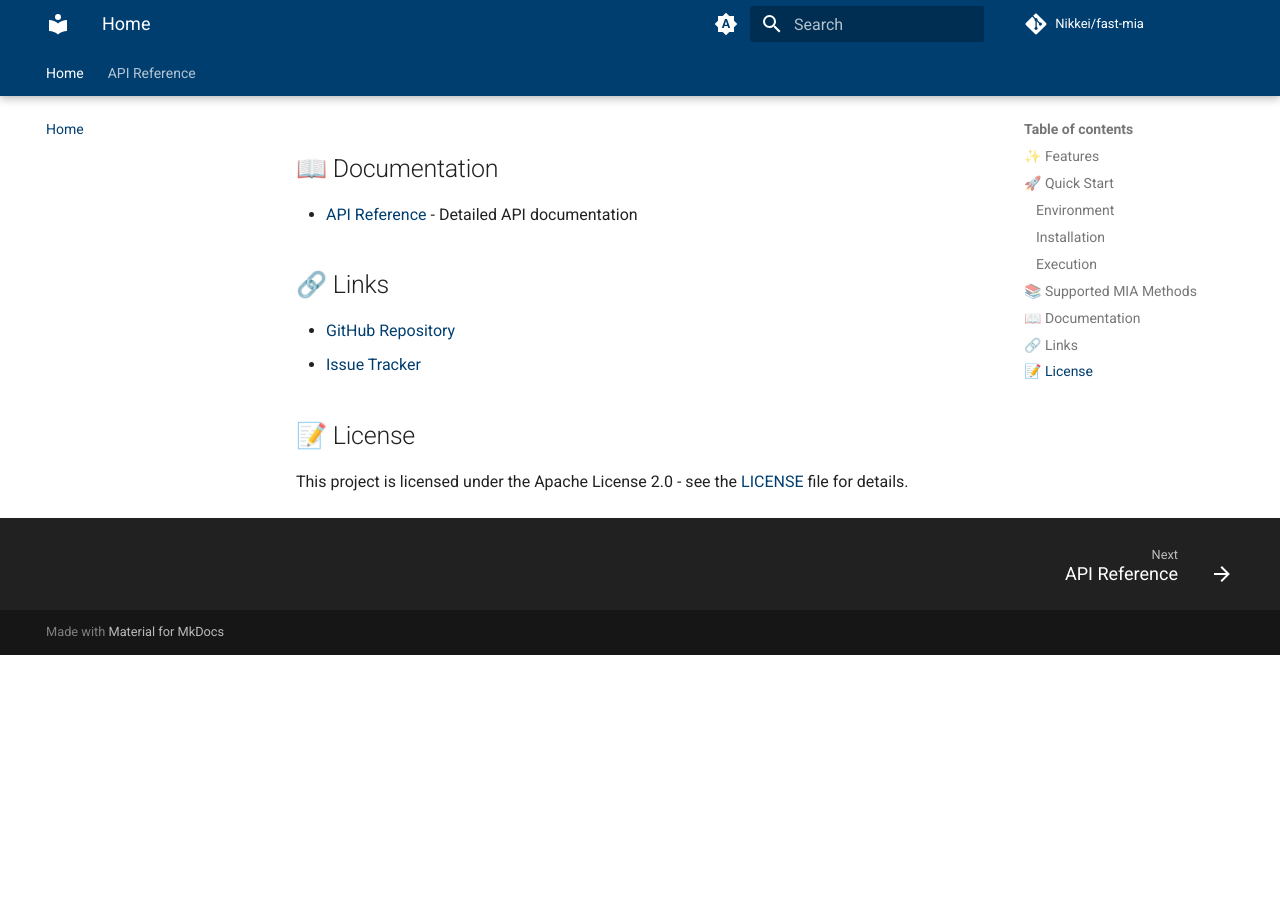
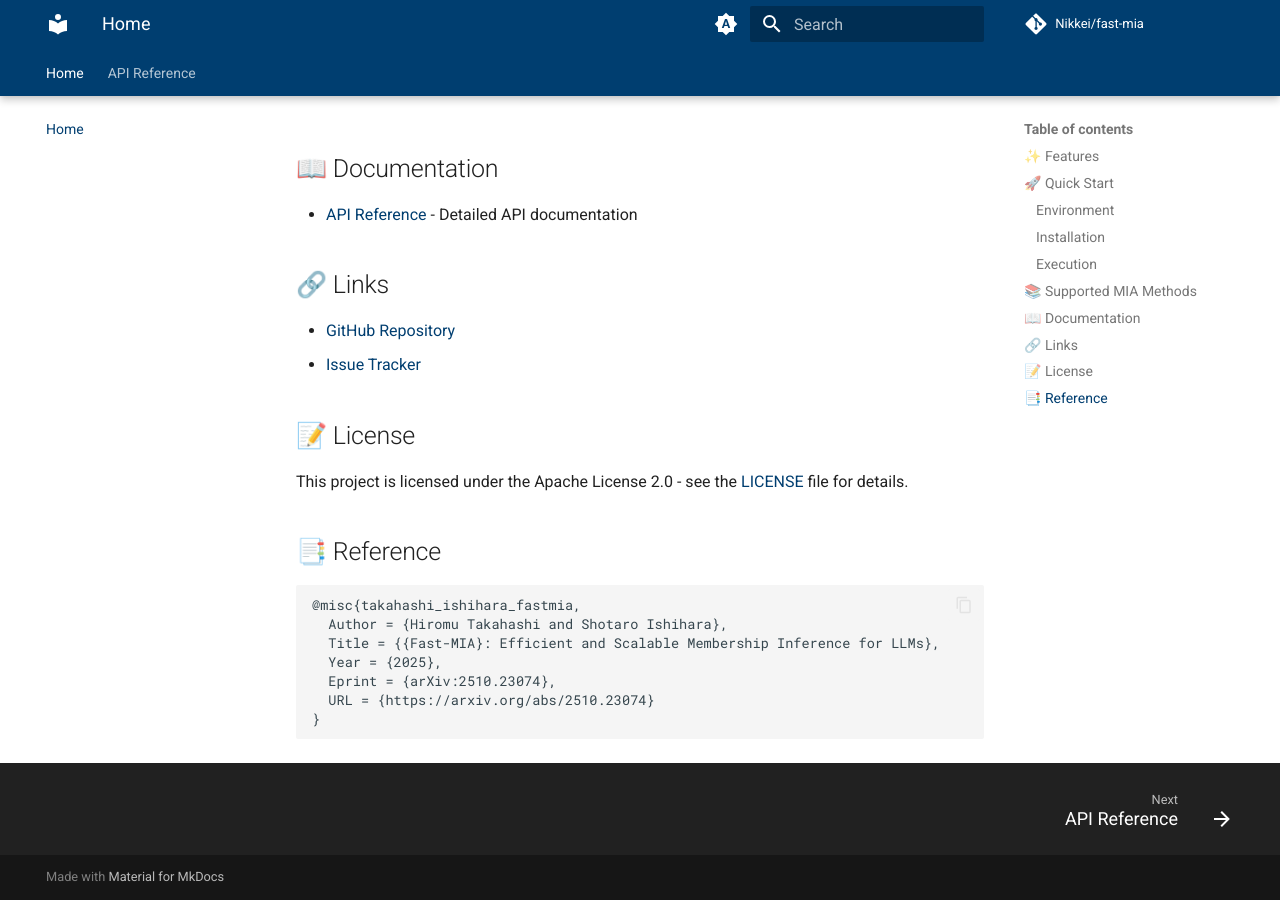
Before and after one commit to Nikkei/fast-mia, an MkDocs documentation site: the page built from docs/docs/index.md, in a window 1280 px wide and 900 px high, scrolled down 1711 px. Built offline with MkDocs 1.6.1 and Material for MkDocs 9.7.7, drawn with Linux system fonts in a browser that asks for light colours; comment, search, counter and statistics services are not loaded; before the commit the page ends 2366 px from its top, so only the background shows below that.

Commit message:
add:reference

````diff
--- a/docs/docs/index.md
+++ b/docs/docs/index.md
@@ -61,3 +61,15 @@ Fast-MIA supports the following MIA methods:
 ## 📝 License
 
 This project is licensed under the Apache License 2.0 - see the [LICENSE](https://github.com/Nikkei/fast-mia/blob/main/LICENSE) file for details.
+
+## 📑 Reference
+
+```
+@misc{takahashi_ishihara_fastmia,
+  Author = {Hiromu Takahashi and Shotaro Ishihara},
+  Title = {{Fast-MIA}: Efficient and Scalable Membership Inference for LLMs},
+  Year = {2025},
+  Eprint = {arXiv:2510.23074},
+  URL = {https://arxiv.org/abs/2510.23074}
+}
+```
````
